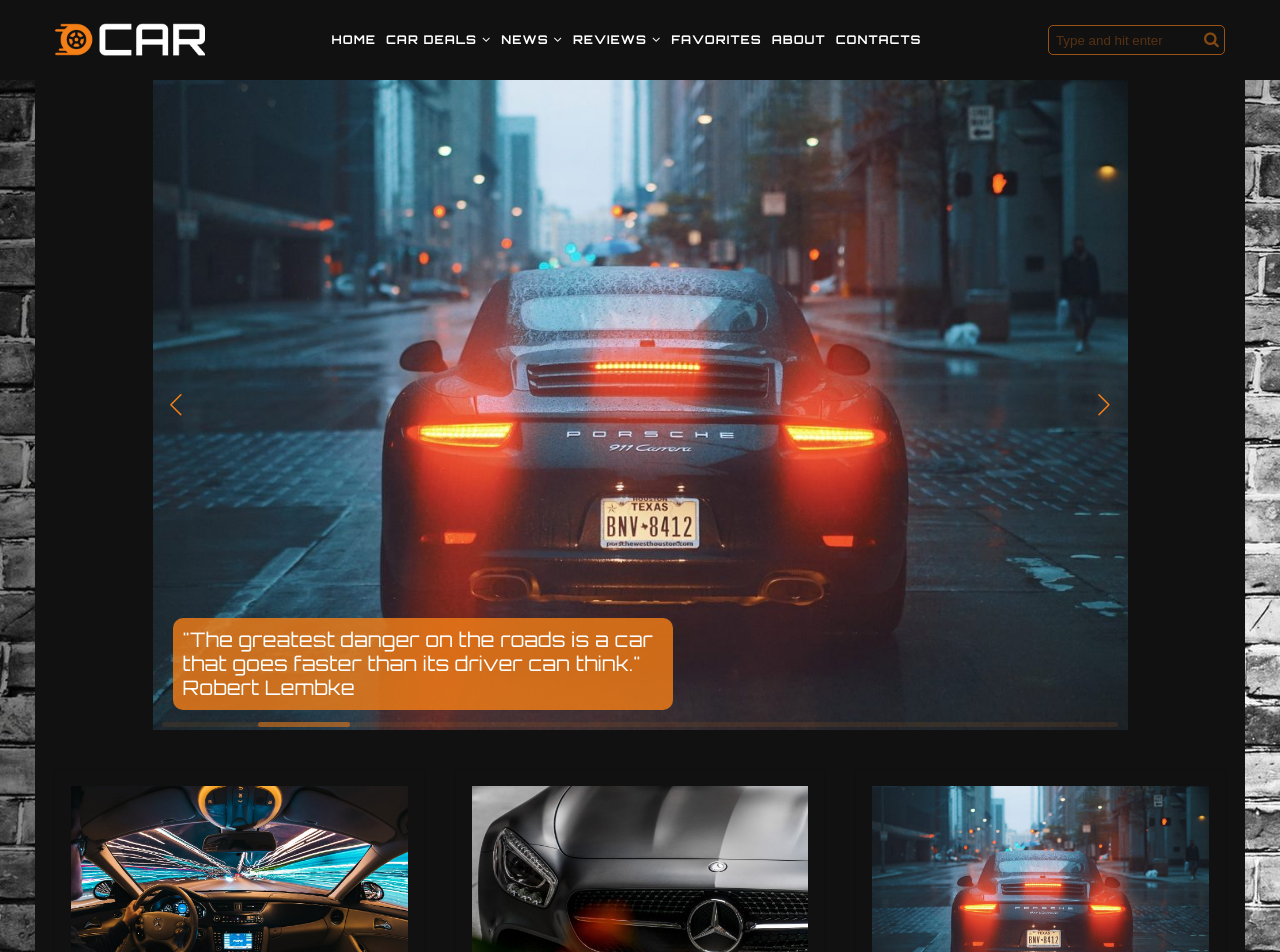
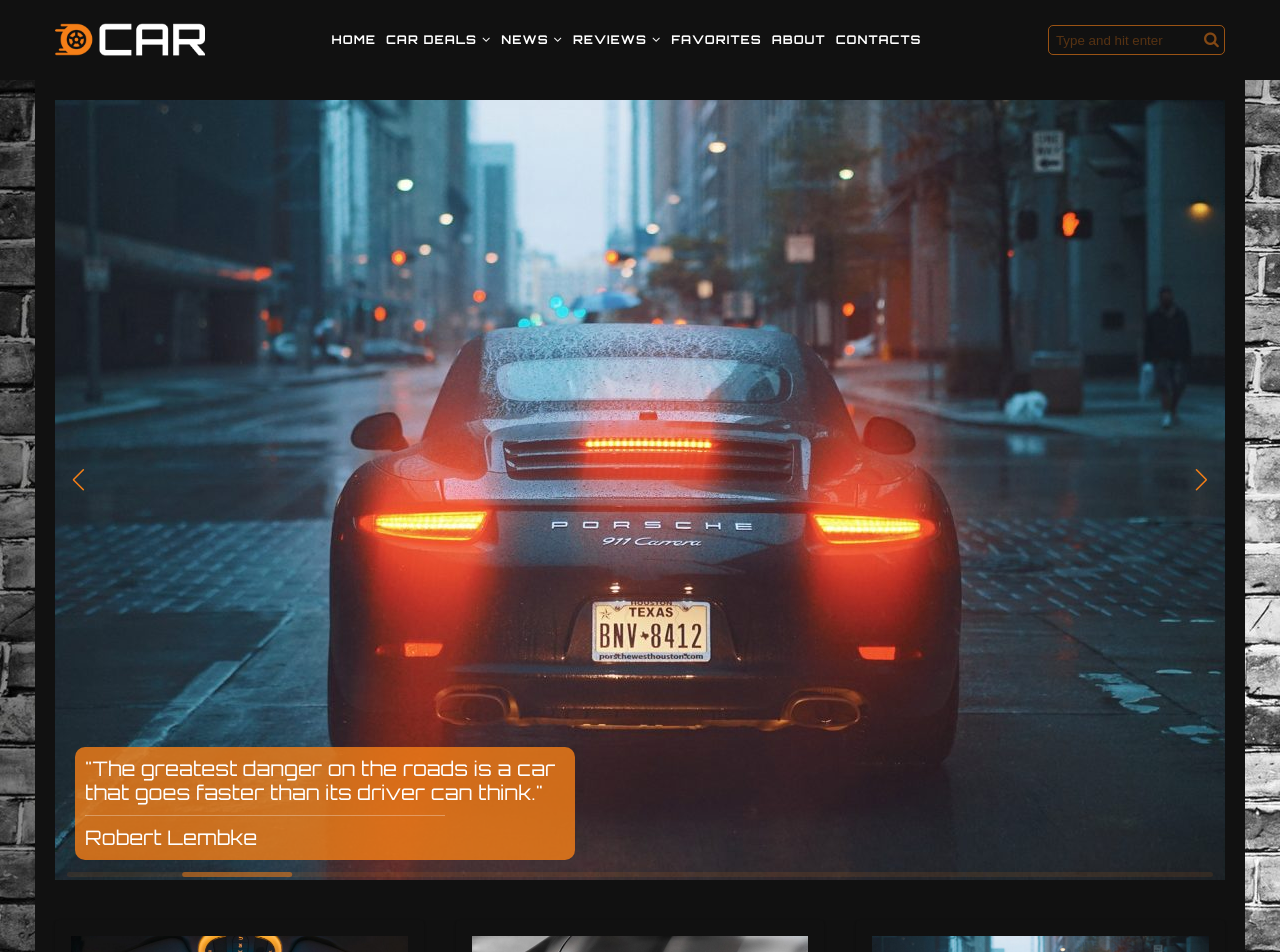
Before and after one commit to Genu4/Car-blog, a React (Create React App) app: page / in a window 1280 px wide. Shown: the top 952 px of the page. Built offline with nearby package versions, Linux system fonts and the light colour scheme.

Commit message:
add line in slider-text

```diff
--- a/src/components/Swiper/Slider.scss
+++ b/src/components/Swiper/Slider.scss
@@ -1,6 +1,4 @@
 .slider {
-    max-width: 975px;
-    height: 650px;
     margin: 0 auto 40px;
     padding-top: 20px;
 
@@ -13,12 +11,9 @@
         justify-content: flex-end;
     }
 
-
-
-.slide-img {
-    position: relative;
-}
-
+    .slide-img {
+        position: relative;
+    }
 
     .slide-text {
         position: absolute;
@@ -32,6 +27,13 @@
         line-height: 1.2;
         max-width: 500px;
         background-color: rgba(245, 127, 23, 0.8);
+
+        .line {
+            margin: 10px 0;
+            width: 75%;
+            height: 1px;
+            background-color: rgba(255, 255, 255, 0.3);
+        }
     }
 
     .swiper-button-next:after,
--- a/src/components/Swiper/Slider.tsx
+++ b/src/components/Swiper/Slider.tsx
@@ -45,6 +45,7 @@
                                 idiot, but the guy who invented the other three
                                 was a genius."
                             </p>
+                            <div className='line'></div>
                             <p>Sid Caesar</p>
                         </div>
                     </div>
@@ -57,6 +58,7 @@
                                 "The greatest danger on the roads is a car that
                                 goes faster than its driver can think."
                             </p>
+                            <div className='line'></div>
                             <p>Robert Lembke</p>
                         </div>
                     </div>
@@ -70,6 +72,7 @@
                                 and you should be an integral part of it. This
                                 is the only way to become one of a kind."
                             </p>
+                            <div className='line'></div>
                             <p>Ayrton Senna</p>
                         </div>
                     </div>
@@ -82,6 +85,7 @@
                                 "Of all the creations of human hands, the car is
                                 most similar to a living being."
                             </p>
+                            <div className='line'></div>
                             <p>William Lyons</p>
                         </div>
                     </div>
@@ -94,6 +98,7 @@
                                 "Aerodynamics for those who do not know how to
                                 make engines."
                             </p>
+                            <div className='line'></div>
                             <p>Enzo Ferrari</p>
                         </div>
                     </div>
@@ -106,6 +111,7 @@
                                 "Straight roads are for fast cars and curves are
                                 for fast drivers."
                             </p>
+                            <div className='line'></div>
                             <p>Colin McRae</p>
                         </div>
                     </div>
@@ -116,8 +122,9 @@
                         <div className="slide-text">
                             <p>
                                 "Car racing began immediately after the second
-                                car was born."
+                                car was bild."
                             </p>
+                            <div className='line'></div>
                             <p>Henry Ford</p>
                         </div>
                     </div>
@@ -130,6 +137,7 @@
                                 "I couldn't find the sports car of my dreams, so
                                 I made it myself."
                             </p>
+                            <div className='line'></div>
                             <p>Ferdinand Porsche</p>
                         </div>
                     </div>
@@ -142,6 +150,7 @@
                                 "When I was asked what my favorite car was, I
                                 always answered - the next"
                             </p>
+                            <div className='line'></div>
                             <p>Carroll Shelby</p>
                         </div>
                     </div>
@@ -154,6 +163,7 @@
                                 "Lamborghini is refinement, luxury and
                                 perfection."
                             </p>
+                            <div className='line'></div>
                             <p>Ferruccio Lamborghini</p>
                         </div>
                     </div>
```
